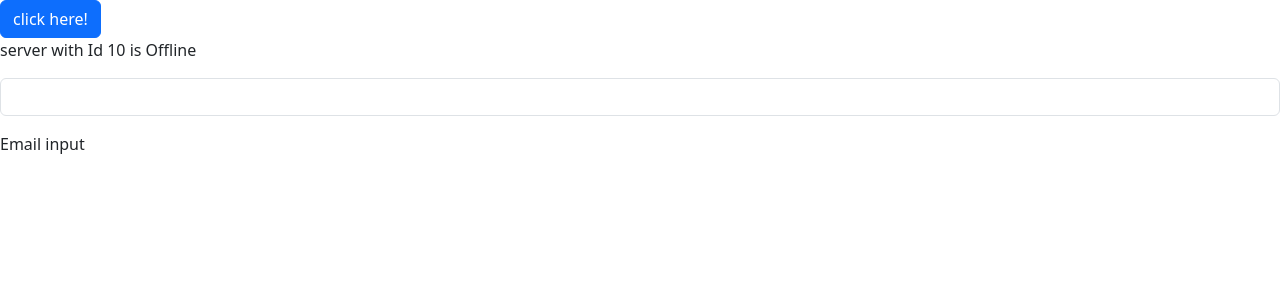
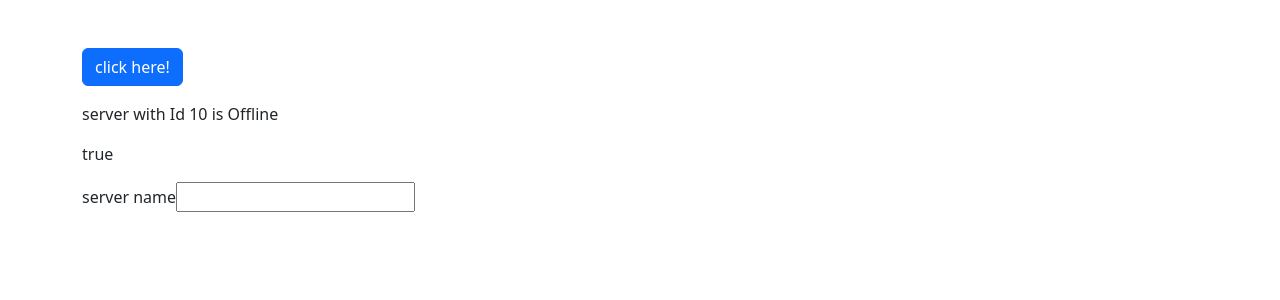
Before and after one commit to vijayczr/Angular_demo, an Angular app: page / in a window 1280 px wide. Shown: the top 300 px of the page. Built offline with nearby package versions, Linux system fonts and the light colour scheme.

Commit message:
testing databinding

```diff
--- a/src/app/testing/testing.component.html
+++ b/src/app/testing/testing.component.html
@@ -1,7 +1,13 @@
+<body>
+<div class="container mt-5">
+    <button class="btn btn-primary" [disabled]="!allownewserver"
+    (click)="oncreateserver()"
+    >click here!</button>
+    <p>{{serverName}}</p>
+    <p>server with Id {{serverId}} is {{getserverstatus()}}</p>
+    <p>{{allownewserver}}</p>
 
-<button class="btn btn-primary">click here!</button>
-<p>server with Id {{serverId}} is {{getserverstatus()}}</p>
-                <div class="form-outline">
-                    <input type="email" id="typeEmail" class="form-control my-3" />
-                    <label class="form-label" for="typeEmail">Email input</label>
-                </div>
+    <label>server name</label>
+    <input type="text" name="form-control" (input)="onupdateserver($event)">
+</div>
+</body>
--- a/src/app/testing/testing.component.ts
+++ b/src/app/testing/testing.component.ts
@@ -9,9 +9,25 @@
 
   serverId : number = 10;
   serveStatus : string = "Offline";
+  allownewserver = false;
+  serverName = "";
+
+  constructor(){
+    setTimeout(()=> {
+      this.allownewserver = true;
+    },2000);
+  }
 
   getserverstatus(){
     return this.serveStatus;
   }
 
+  oncreateserver(){
+    this.serveStatus = "server was created!";
+  }
+
+  onupdateserver(event:Event){
+    this.serverName = (<HTMLInputElement>event.target).value;
+    console.log(event);
+  }
 }
```
